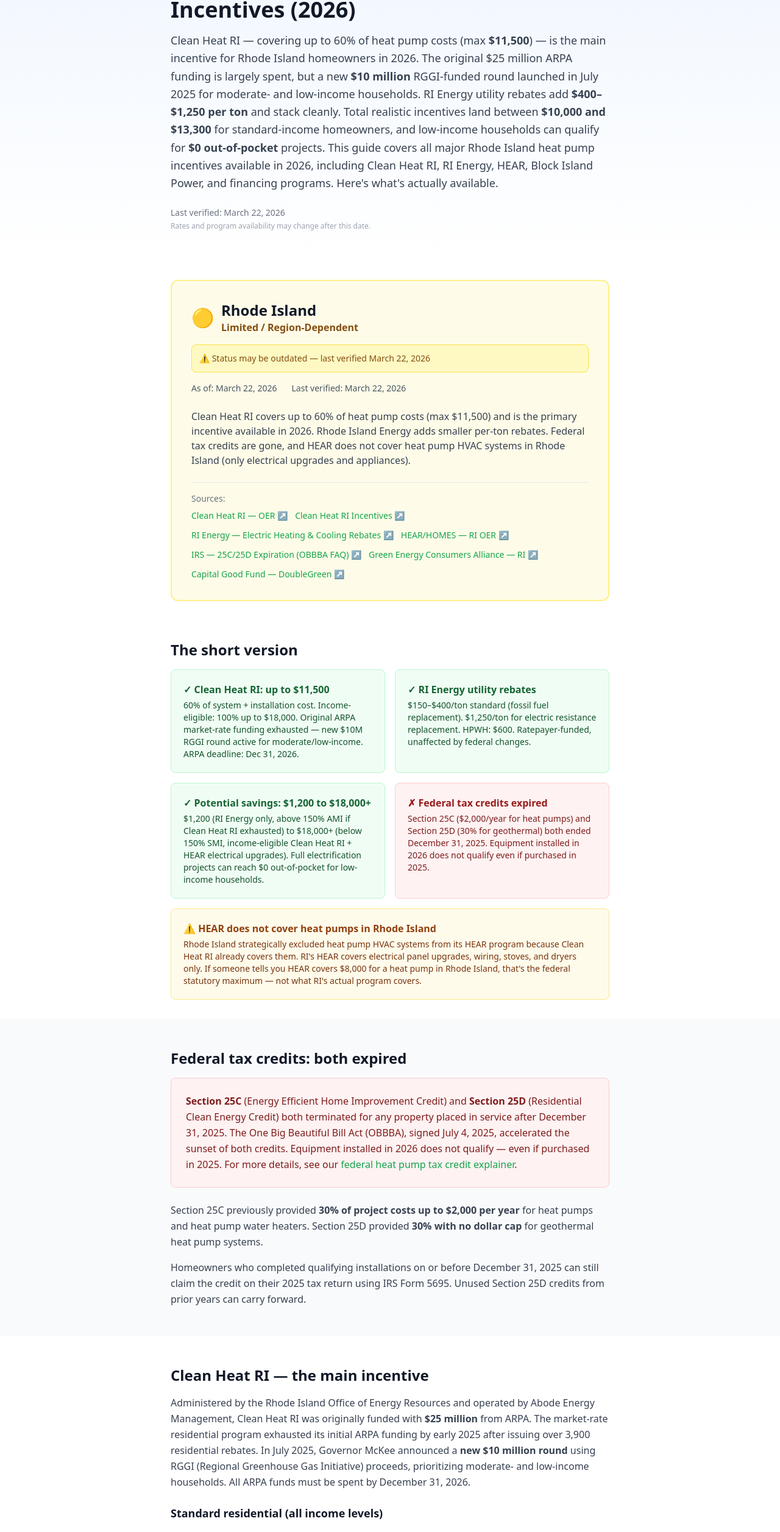
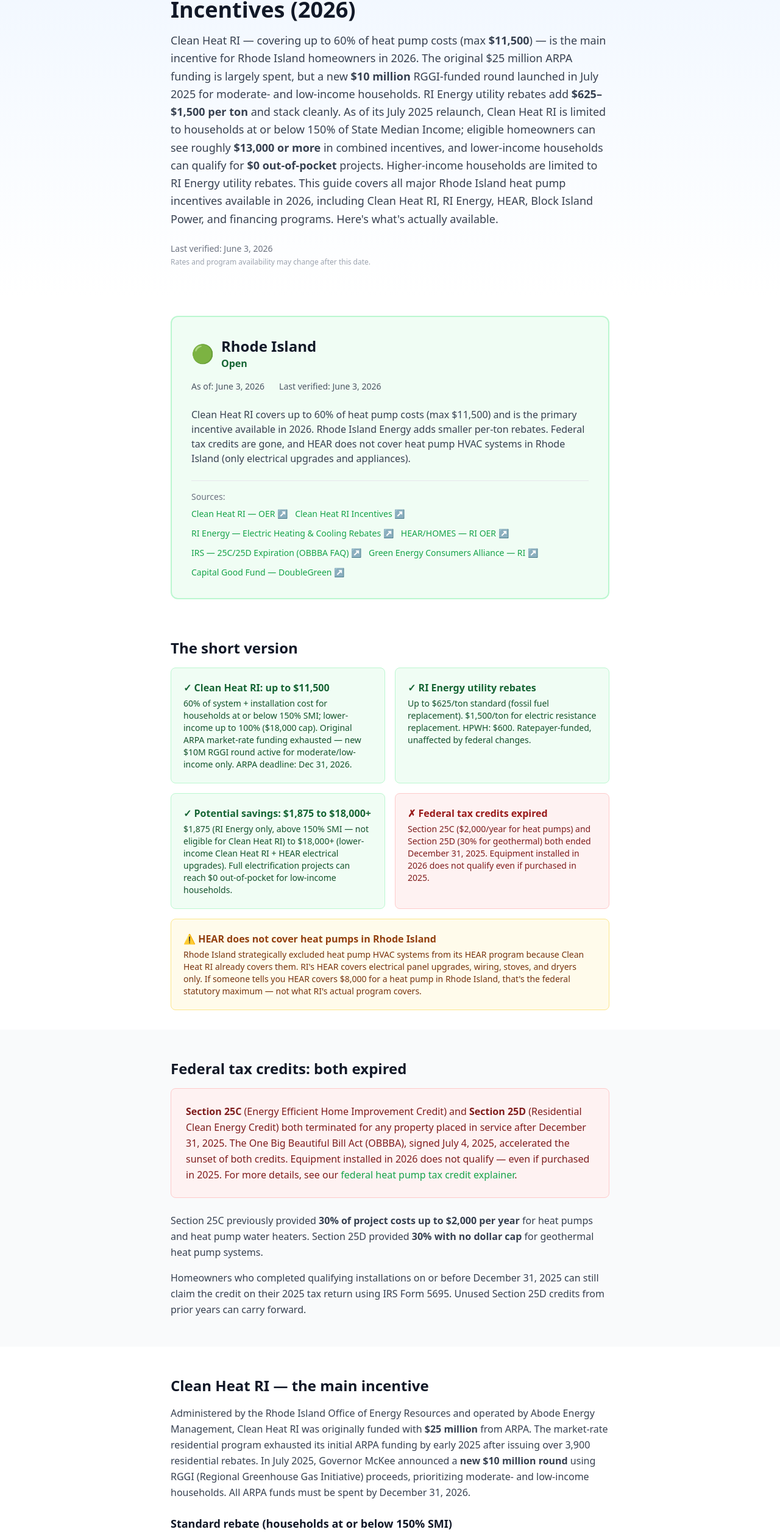
Before and after one commit to giniwproductions-88/homeenergybasics, a Next.js app: page /heat-pumps/states/ri in a window 1280 px wide. Shown: the part 197-2710 px from the top of the page at 61% size. Built offline with nearby package versions, Linux system fonts and the light colour scheme.

Commit message:
RI: 2026 update — RI Energy /,500 per ton, Clean Heat RI now <=150% SMI only, HEAR moderate pilot live, R-410A exclusion

```diff
--- a/src/app/heat-pumps/states/ri/page.tsx
+++ b/src/app/heat-pumps/states/ri/page.tsx
@@ -8,14 +8,14 @@ export const metadata: Metadata = {
   title:
     "Rhode Island Heat Pump Rebates 2026: Up to $11,500 + Clean Heat RI & RI Energy | Home Energy Basics",
   description:
-    "Clean Heat RI covers up to 60% of heat pump costs (max $11,500). RI Energy adds $400\u2013$1,250/ton. Federal credits ended. Here\u2019s every Rhode Island incentive in 2026.",
+    "Clean Heat RI covers up to 60% of heat pump costs (max $11,500). RI Energy adds $625\u2013$1,500/ton. Federal credits ended. Here\u2019s every Rhode Island incentive in 2026.",
   alternates: {
     canonical: "https://homeenergybasics.com/heat-pumps/states/ri",
   },
   openGraph: {
     title: "Rhode Island Heat Pump Rebates 2026",
     description:
-      "Clean Heat RI up to $11,500, RI Energy $400\u2013$1,250/ton, HEAR electrical upgrades \u2014 the complete guide to Rhode Island heat pump incentives after federal credits expired.",
+      "Clean Heat RI up to $11,500, RI Energy $625\u2013$1,500/ton, HEAR electrical upgrades \u2014 the complete guide to Rhode Island heat pump incentives after federal credits expired.",
     url: "https://homeenergybasics.com/heat-pumps/states/ri",
     type: "article",
   },
@@ -30,7 +30,7 @@ const faqJsonLd = {
       name: "What heat pump rebates are available in Rhode Island in 2026?",
       acceptedAnswer: {
         "@type": "Answer",
-        text: "Clean Heat RI covers up to 60% of heat pump installation costs, capped at $11,500 per address. The original $25 million ARPA market-rate funding is exhausted, but a new $10 million RGGI-funded round launched in July 2025 prioritizing moderate- and low-income households. Rhode Island Energy adds $150\u2013$400 per ton in utility rebates ($1,250/ton for electric resistance replacement). Heat pump water heaters qualify for $2,500 from Clean Heat RI plus $600 from RI Energy. Federal tax credits expired December 31, 2025. The HEAR program covers electrical upgrades but not heat pump HVAC systems in Rhode Island.",
+        text: "Clean Heat RI covers up to 60% of heat pump installation costs, capped at $11,500 per address. The original $25 million ARPA market-rate funding is exhausted, but a new $10 million RGGI-funded round launched in July 2025 prioritizing moderate- and low-income households. Rhode Island Energy adds up to $625 per ton in utility rebates ($1,500/ton for electric resistance replacement). Heat pump water heaters qualify for $2,500 from Clean Heat RI plus $600 from RI Energy. Federal tax credits expired December 31, 2025. The HEAR program covers electrical upgrades but not heat pump HVAC systems in Rhode Island.",
       },
     },
     {
@@ -97,7 +97,7 @@ export default function RhodeIslandPage() {
             Rhode Island Heat Pump Rebates &amp; Incentives (2026)
           </h1>
           <p className="text-lg text-gray-700 leading-relaxed mb-6">
-            Clean Heat RI &mdash; covering up to 60% of heat pump costs (max <strong>$11,500</strong>) &mdash; is the main incentive for Rhode Island homeowners in 2026. The original $25 million ARPA funding is largely spent, but a new <strong>$10 million</strong> RGGI-funded round launched in July 2025 for moderate- and low-income households. RI Energy utility rebates add <strong>$400&ndash;$1,250 per ton</strong> and stack cleanly. Total realistic incentives land between <strong>$10,000 and $13,300</strong> for standard-income homeowners, and low-income households can qualify for <strong>$0 out-of-pocket</strong> projects. This guide covers all major Rhode Island heat pump incentives available in 2026, including Clean Heat RI, RI Energy, HEAR, Block Island Power, and financing programs. Here&apos;s what&apos;s actually available.
+            Clean Heat RI &mdash; covering up to 60% of heat pump costs (max <strong>$11,500</strong>) &mdash; is the main incentive for Rhode Island homeowners in 2026. The original $25 million ARPA funding is largely spent, but a new <strong>$10 million</strong> RGGI-funded round launched in July 2025 for moderate- and low-income households. RI Energy utility rebates add <strong>$625&ndash;$1,500 per ton</strong> and stack cleanly. As of its July 2025 relaunch, Clean Heat RI is limited to households at or below 150% of State Median Income; eligible homeowners can see roughly <strong>$13,000 or more</strong> in combined incentives, and lower-income households can qualify for <strong>$0 out-of-pocket</strong> projects. Higher-income households are limited to RI Energy utility rebates. This guide covers all major Rhode Island heat pump incentives available in 2026, including Clean Heat RI, RI Energy, HEAR, Block Island Power, and financing programs. Here&apos;s what&apos;s actually available.
           </p>
           <p className="text-sm text-gray-500">
             Last verified: {formattedDate}
@@ -122,15 +122,15 @@ export default function RhodeIslandPage() {
           <div className="grid md:grid-cols-2 gap-4">
             <div className="bg-green-50 border border-green-200 rounded-lg p-5">
               <p className="font-semibold text-green-800 mb-1">&#10003; Clean Heat RI: up to $11,500</p>
-              <p className="text-sm text-green-900">60% of system + installation cost. Income-eligible: 100% up to $18,000. Original ARPA market-rate funding exhausted &mdash; new $10M RGGI round active for moderate/low-income. ARPA deadline: Dec 31, 2026.</p>
+              <p className="text-sm text-green-900">60% of system + installation cost for households at or below 150% SMI; lower-income up to 100% ($18,000 cap). Original ARPA market-rate funding exhausted &mdash; new $10M RGGI round active for moderate/low-income only. ARPA deadline: Dec 31, 2026.</p>
             </div>
             <div className="bg-green-50 border border-green-200 rounded-lg p-5">
               <p className="font-semibold text-green-800 mb-1">&#10003; RI Energy utility rebates</p>
-              <p className="text-sm text-green-900">$150&ndash;$400/ton standard (fossil fuel replacement). $1,250/ton for electric resistance replacement. HPWH: $600. Ratepayer-funded, unaffected by federal changes.</p>
+              <p className="text-sm text-green-900">Up to $625/ton standard (fossil fuel replacement). $1,500/ton for electric resistance replacement. HPWH: $600. Ratepayer-funded, unaffected by federal changes.</p>
             </div>
             <div className="bg-green-50 border border-green-200 rounded-lg p-5">
-              <p className="font-semibold text-green-800 mb-1">&#10003; Potential savings: $1,200 to $18,000+</p>
-              <p className="text-sm text-green-900">$1,200 (RI Energy only, above 150% AMI if Clean Heat RI exhausted) to $18,000+ (below 150% SMI, income-eligible Clean Heat RI + HEAR electrical upgrades). Full electrification projects can reach $0 out-of-pocket for low-income households.</p>
+              <p className="font-semibold text-green-800 mb-1">&#10003; Potential savings: $1,875 to $18,000+</p>
+              <p className="text-sm text-green-900">$1,875 (RI Energy only, above 150% SMI &mdash; not eligible for Clean Heat RI) to $18,000+ (lower-income Clean Heat RI + HEAR electrical upgrades). Full electrification projects can reach $0 out-of-pocket for low-income households.</p>
             </div>
             <div className="bg-red-50 border border-red-200 rounded-lg p-5">
               <p className="font-semibold text-red-800 mb-1">&#10007; Federal tax credits expired</p>
@@ -173,9 +173,9 @@ export default function RhodeIslandPage() {
             Administered by the Rhode Island Office of Energy Resources and operated by Abode Energy Management, Clean Heat RI was originally funded with <strong>$25 million</strong> from ARPA. The market-rate residential program exhausted its initial ARPA funding by early 2025 after issuing over 3,900 residential rebates. In July 2025, Governor McKee announced a <strong>new $10 million round</strong> using RGGI (Regional Greenhouse Gas Initiative) proceeds, prioritizing moderate- and low-income households. All ARPA funds must be spent by December 31, 2026.
           </p>
 
-          <h3 className="text-lg font-semibold text-gray-900 mb-3">Standard residential (all income levels)</h3>
+          <h3 className="text-lg font-semibold text-gray-900 mb-3">Standard rebate (households at or below 150% SMI)</h3>
           <p className="text-gray-700 leading-relaxed mb-4">
-            Must be displacing natural gas, propane, or oil heating. Electric resistance customers should use RI Energy&apos;s enhanced rebate instead.
+            Since the program&apos;s July 2025 RGGI-funded relaunch, all Clean Heat RI applicants must earn at or below 150% of State Median Income (about $178,500 for a family of four). Households above that limit are no longer eligible and should look to RI Energy utility rebates instead. Eligible projects must displace natural gas, propane, or oil heating; electric-resistance customers should use RI Energy&apos;s enhanced rebate.
           </p>
           <div className="overflow-x-auto mb-6">
             <table className="min-w-full text-sm">
@@ -206,14 +206,14 @@ export default function RhodeIslandPage() {
             </table>
           </div>
 
-          <h3 className="text-lg font-semibold text-gray-900 mb-3">Income-eligible (&#8804;150% State Median Income)</h3>
+          <h3 className="text-lg font-semibold text-gray-900 mb-3">Lower-income households &mdash; up to 100% coverage</h3>
           <p className="text-gray-700 leading-relaxed mb-4">
-            Covers <strong>100% of project cost, up to $18,000</strong> per address &mdash; including electrical service upgrades. Income limit for a family of four: $178,500. This tier currently has a waitlist. The rebate is applied at point of sale &mdash; the contractor deducts it directly from your invoice.
+            Lower-income households can receive <strong>100% of project cost, up to $18,000</strong> per address &mdash; including electrical service upgrades. This tier currently has a waitlist. The rebate is applied at point of sale &mdash; the contractor deducts it directly from your invoice.
           </p>
 
           <h3 className="text-lg font-semibold text-gray-900 mb-3">Equipment requirements</h3>
           <p className="text-gray-700 leading-relaxed mb-4">
-            Equipment must meet <strong>ENERGY STAR 6.1 Cold Climate</strong> criteria and appear on the NEEP Qualified Products List. Heat pump water heaters need <strong>UEF &#8805;3.30</strong> (240V) or <strong>UEF &#8805;2.20</strong> (120V/split). Installation must use a contractor from the Clean Heat RI Heat Pump Installer Network (HPIN). The home must be sufficiently weatherized.
+            Equipment must meet <strong>ENERGY STAR 6.1 Cold Climate</strong> criteria and appear on the NEEP Qualified Products List. Heat pump water heaters need <strong>UEF &#8805;3.30</strong> (240V) or <strong>UEF &#8805;2.20</strong> (120V/split). Installation must use a contractor from the Clean Heat RI Heat Pump Installer Network (HPIN). The home must be sufficiently weatherized. As of January 1, 2026, systems using <strong>R-410A refrigerant no longer qualify</strong> for state or utility heat pump incentives &mdash; equipment must use a low-GWP A2L refrigerant.
           </p>
 
           <div className="bg-amber-50 border border-amber-200 rounded-lg p-5">
@@ -264,7 +264,7 @@ export default function RhodeIslandPage() {
             </table>
           </div>
           <p className="text-gray-700 leading-relaxed">
-            The moderate-income pathway (80&ndash;150% AMI) remains under development. Contact: Energy.HEAR@energy.ri.gov.
+            The moderate-income pathway (80&ndash;150% AMI) launched as a coupon-based pilot in 2026 across 11 municipalities (Pawtucket, East Providence, Barrington, Warren, Bristol, Little Compton, Tiverton, Portsmouth, Middletown, Newport, and Jamestown), with statewide expansion planned later in the year. Contact: Energy.HEAR@energy.ri.gov.
           </p>
         </div>
       </section>
@@ -288,12 +288,8 @@ export default function RhodeIslandPage() {
               </thead>
               <tbody>
                 <tr className="border-b">
-                  <td className="p-3">Ducted central / ducted mini-split</td>
-                  <td className="p-3 font-semibold">Up to $400/ton</td>
-                </tr>
-                <tr className="border-b">
-                  <td className="p-3">Ductless mini-split</td>
-                  <td className="p-3 font-semibold">$150&ndash;$200/ton</td>
+                  <td className="p-3">Central or mini-split heat pump</td>
+                  <td className="p-3 font-semibold">Up to $625/ton</td>
                 </tr>
                 <tr className="border-b">
                   <td className="p-3">Heat pump water heater</td>
@@ -309,7 +305,7 @@ export default function RhodeIslandPage() {
 
           <h3 className="text-lg font-semibold text-gray-900 mb-3">Enhanced rebates (replacing electric resistance)</h3>
           <p className="text-gray-700 leading-relaxed mb-4">
-            If you&apos;re replacing electric resistance heating (baseboard, wall heaters), RI Energy offers <strong>$1,250 per ton</strong> &mdash; significantly higher than the standard rate. For a 3-ton system, that&apos;s <strong>$3,750</strong>.
+            If you&apos;re replacing electric resistance heating (baseboard, wall heaters), RI Energy offers <strong>$1,500 per ton</strong> &mdash; significantly higher than the standard rate. For a 3-ton system, that&apos;s <strong>$4,500</strong>.
           </p>
 
           <p className="text-gray-700 leading-relaxed mb-4">
@@ -358,30 +354,30 @@ export default function RhodeIslandPage() {
 
           <div className="space-y-4 mb-8">
             <div className="bg-white border border-gray-200 rounded-lg p-5">
-              <p className="font-semibold text-gray-900 mb-2">Above 150% AMI &mdash; replacing oil ($18,500 total)</p>
+              <p className="font-semibold text-gray-900 mb-2">Above 150% SMI &mdash; RI Energy only (not eligible for Clean Heat RI)</p>
+              <ul className="text-sm text-gray-700 space-y-1">
+                <li>RI Energy heat pump ($625/ton &#215; 3): $1,875</li>
+                <li>RI Energy &mdash; HPWH: $600</li>
+                <li>Clean Heat RI: $0 (income above 150% SMI)</li>
+                <li>Federal 25C: $0 (expired)</li>
+              </ul>
+              <p className="font-semibold text-green-700 mt-2">Realistic maximum: ~$2,475</p>
+            </div>
+
+            <div className="bg-white border border-gray-200 rounded-lg p-5">
+              <p className="font-semibold text-gray-900 mb-2">At or below 150% SMI &mdash; standard 60% (replacing oil, $18,500 project)</p>
               <ul className="text-sm text-gray-700 space-y-1">
                 <li>Clean Heat RI (60% of $15,000): $9,000</li>
-                <li>RI Energy ($400/ton &#215; 3): $1,200</li>
+                <li>RI Energy heat pump ($625/ton &#215; 3): $1,875</li>
                 <li>Clean Heat RI &mdash; HPWH: $2,500</li>
                 <li>RI Energy &mdash; HPWH: $600</li>
                 <li>Federal 25C: $0 (expired)</li>
               </ul>
-              <p className="font-semibold text-green-700 mt-2">Realistic maximum: ~$13,300 (you pay ~$5,200)</p>
-            </div>
-
-            <div className="bg-white border border-gray-200 rounded-lg p-5">
-              <p className="font-semibold text-gray-900 mb-2">80&ndash;150% AMI &mdash; replacing oil ($18,500 total)</p>
-              <ul className="text-sm text-gray-700 space-y-1">
-                <li>Clean Heat RI (new RGGI round, moderate-income): up to $11,500</li>
-                <li>RI Energy ($400/ton &#215; 3): $1,200</li>
-                <li>HEAR &mdash; panel upgrade: up to $2,000</li>
-                <li>Clean Heat RI &mdash; HPWH: $2,500</li>
-              </ul>
-              <p className="font-semibold text-green-700 mt-2">Realistic maximum: ~$15,200+</p>
+              <p className="font-semibold text-green-700 mt-2">Realistic maximum: ~$13,975 (you pay ~$4,500)</p>
             </div>
 
             <div className="bg-green-50 border border-green-200 rounded-lg p-5">
-              <p className="font-semibold text-green-800 mb-2">Below 80% AMI &mdash; replacing oil + electrical upgrades ($23,500 total)</p>
+              <p className="font-semibold text-green-800 mb-2">Lower-income (&#8804;80% AMI) &mdash; replacing oil + electrical upgrades ($23,500 project)</p>
               <ul className="text-sm text-green-900 space-y-1">
                 <li>Clean Heat RI income-eligible (100%, up to $18,000): $18,000</li>
                 <li>HEAR &mdash; panel upgrade: $4,000</li>
@@ -393,7 +389,7 @@ export default function RhodeIslandPage() {
 
           <div className="bg-gray-100 rounded-lg p-5 mb-6">
             <p className="font-semibold text-gray-900 mb-1">What you&apos;ll actually pay</p>
-            <p className="text-sm text-gray-700">Standard-income homeowners replacing oil or propane typically pay <strong>$5,000&ndash;$8,000 out of pocket</strong> after stacking Clean Heat RI + RI Energy on a full heat pump + HPWH project. Low-income households (&#8804;80% AMI) have a clear path to <strong>$0 out-of-pocket</strong> through Clean Heat RI income-eligible + HEAR electrical upgrades. If Clean Heat RI funding is exhausted, RI Energy utility rebates alone cover <strong>$1,200&ndash;$3,750</strong> on a typical 3-ton system.</p>
+            <p className="text-sm text-gray-700">Income-eligible homeowners (at or below 150% SMI) replacing oil or propane typically pay <strong>$4,500&ndash;$8,000 out of pocket</strong> after stacking Clean Heat RI + RI Energy on a full heat pump + HPWH project. Low-income households (&#8804;80% AMI) have a clear path to <strong>$0 out-of-pocket</strong> through Clean Heat RI income-eligible + HEAR electrical upgrades. If Clean Heat RI funding is exhausted, RI Energy utility rebates alone cover <strong>$1,875&ndash;$4,500</strong> on a typical 3-ton system.</p>
           </div>
 
           <p className="text-xs text-gray-400">
@@ -460,7 +456,7 @@ export default function RhodeIslandPage() {
 
           <div className="bg-green-50 border border-green-200 rounded-lg p-5">
             <p className="font-semibold text-green-800 mb-1">&#10003; Best candidates for a heat pump in Rhode Island</p>
-            <p className="text-sm text-green-900">Oil and propane households &mdash; fuel cost savings alone can justify the switch even at RI&apos;s high electricity rates. Income-eligible households (&#8804;150% SMI) who can access 100% coverage through Clean Heat RI. Electric resistance heating users who qualify for RI Energy&apos;s enhanced $1,250/ton rebate. Homeowners needing both heating and cooling &mdash; heat pumps replace both systems at once. Anyone who acts while Clean Heat RI funding remains available.</p>
+            <p className="text-sm text-green-900">Oil and propane households &mdash; fuel cost savings alone can justify the switch even at RI&apos;s high electricity rates. Income-eligible households (&#8804;150% SMI) who can access 100% coverage through Clean Heat RI. Electric resistance heating users who qualify for RI Energy&apos;s enhanced $1,500/ton rebate. Homeowners needing both heating and cooling &mdash; heat pumps replace both systems at once. Anyone who acts while Clean Heat RI funding remains available.</p>
           </div>
         </div>
       </section>
--- a/src/data/incentives.ts
+++ b/src/data/incentives.ts
@@ -739,7 +739,7 @@ export const incentives: Record<StateCode, StateIncentive> = {
     stateCode: "RI",
     stateName: "Rhode Island",
     status: "open",
-    lastVerified: "2026-03-22",
+    lastVerified: "2026-06-03",
     summary:
       "Clean Heat RI covers up to 60% of heat pump costs (max $11,500) and is the primary incentive available in 2026. Rhode Island Energy adds smaller per-ton rebates. Federal tax credits are gone, and HEAR does not cover heat pump HVAC systems in Rhode Island (only electrical upgrades and appliances).",
     sources: [
```
